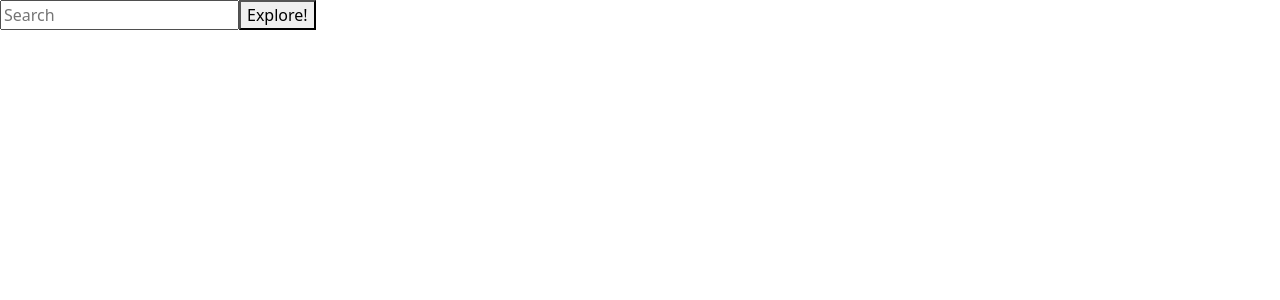
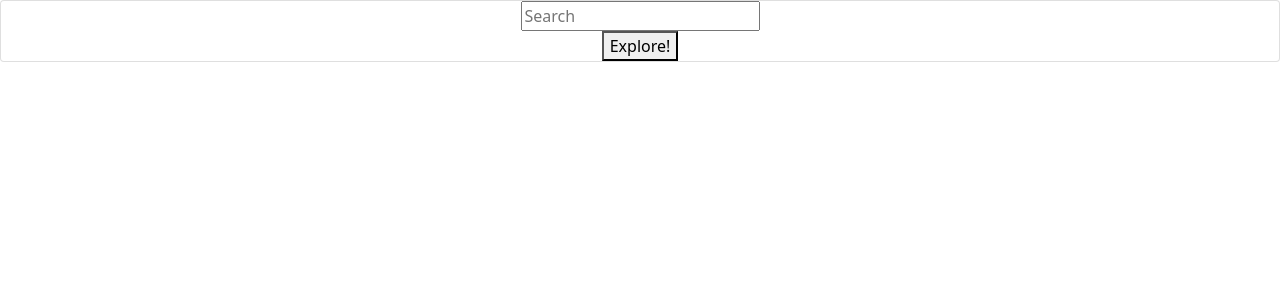
Before and after one commit to jrdelmu/city-explorer, a React (Create React App) app: page / in a window 1280 px wide. Shown: the top 300 px of the page. Built offline with nearby package versions, Linux system fonts and the light colour scheme.

Commit message:
returning array of forecast data

```diff
--- a/src/App.css
+++ b/src/App.css
@@ -36,3 +36,14 @@
     transform: rotate(360deg);
   }
 }
+
+.card{
+  display: flex;
+  justify-content: center;
+  align-items: center;
+}
+.div{
+  display: flex;
+  justify-content: center;
+  align-items: center;
+}
--- a/src/App.js
+++ b/src/App.js
@@ -7,6 +7,7 @@ import ListGroup from 'react-bootstrap/ListGroup';
 import ListGroupItem from 'react-bootstrap/ListGroupItem';
 // import logo from './logo.svg';
 import './App.css';
+import Weather from './Components/weather'
 
 class App extends Component {
   constructor(props) {
@@ -69,7 +70,7 @@ class App extends Component {
 render(){
   return (
 
-    <div>
+    <div class='card'>
     <input onChange={(event) => this.setState({searchQuery: event.target.value})} placeholder="Search"></input>
     <button onClick={this.getLocation}>Explore!</button>
 
@@ -80,7 +81,7 @@ render(){
       <Card style={{ width: '40rem' }}>
       <Card.Img variant="top" src={`https://maps.locationiq.com/v3/staticmap?key=${process.env.REACT_APP_APIKEY}&center=${this.state.location.lat},${this.state.location.lon}&zoom=12`} />
       <Card.Body>
-        <Card.Title>Lat & Long</Card.Title>
+        <Card.Title>City Data</Card.Title>
         <Card.Text>
         </Card.Text>
       </Card.Body>
@@ -89,6 +90,8 @@ render(){
         <ListGroupItem>Longitude: {this.state.location.lon}</ListGroupItem>
       </ListGroup>
       <Card.Body>
+      <h2>5 Day Forecast</h2>
+      <Weather weather={this.state.weather}/>
       </Card.Body>
     </Card>
     )}
--- a/src/Components/weather.js
+++ b/src/Components/weather.js
@@ -0,0 +1,24 @@
+import { Component } from "react";
+import { Container } from "react-bootstrap";
+import Card from "react-bootstrap/Card";
+
+
+export default class weatherRender extends Component {
+  render() {
+    return (
+      <Container>
+        {this.props.weather.map((weatherData, idx) => {
+            return(
+            <Card key={idx}>
+            <Card.Title></Card.Title>
+              <Card.Body>
+                <Card.Text>Date: {weatherData.date}</Card.Text>
+                <Card.Text>Report: {weatherData.description}</Card.Text>
+              </Card.Body>
+            </Card>
+            )
+        })};
+      </Container>
+    );
+  };
+}
```
